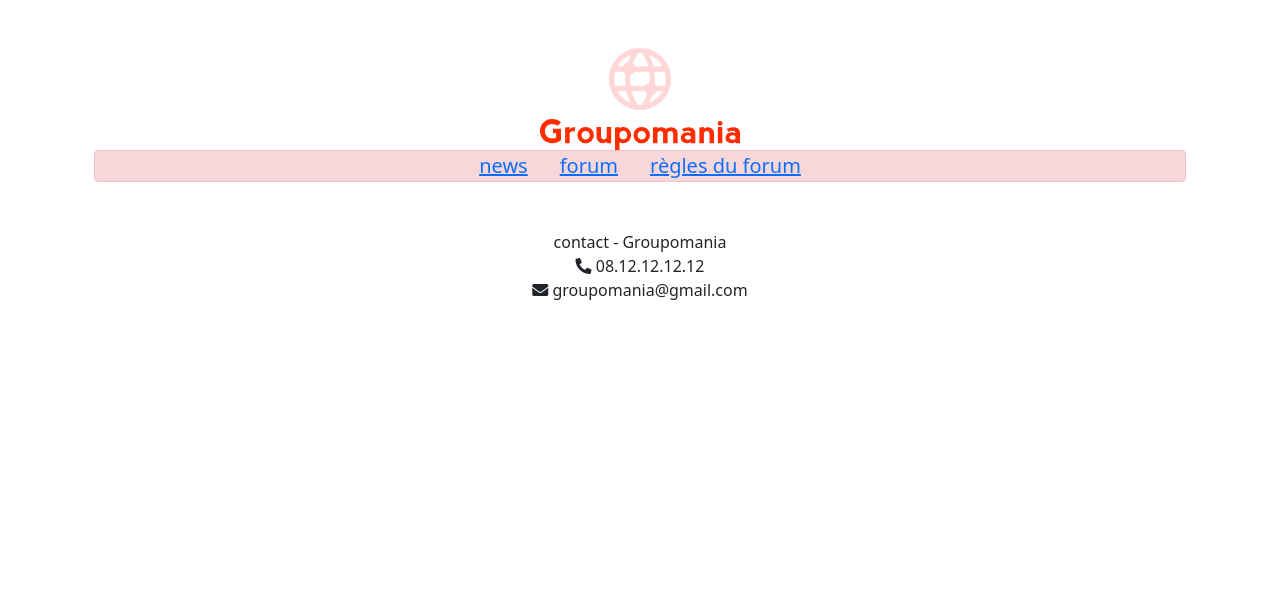
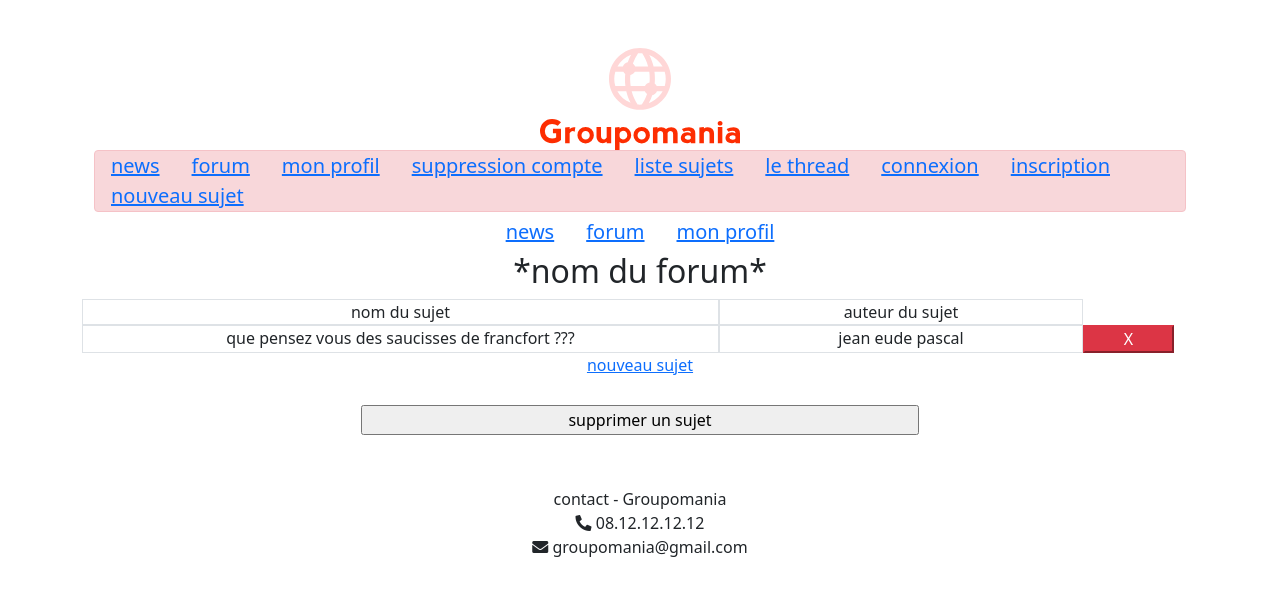
Before and after one commit to RuneCodeur/jonathanlarroux7_15062021, a Vue app in the folder groupomania-vue-cli-app/: page /#/thread in a window 1280 px wide. Before the commit this address led to /#/forum. Shown: the top 596 px of the page. Built offline with nearby package versions, Linux system fonts and the light colour scheme.

Commit message:
ajout de la base et des routes du frontend

```diff
--- a/groupomania-vue-cli-app/src/App.vue
+++ b/groupomania-vue-cli-app/src/App.vue
@@ -1,12 +1,20 @@
 <template>
   <div id="nav" class="container">
-    <header class="container text-center my-5">
+    <header class="container text-center mt-5">
       <img src="../src/assets/icon-font.svg" alt="Groupomania" width="200">
-      <nav class="navbar-brand m-0 p-0 alert alert-danger text-center">
-      <router-link to="/" class="mx-3">news</router-link>
-      <router-link to="/" class="mx-3">forum</router-link>
-      <router-link to="/" class="mx-3">règles du forum</router-link>
+
+      <nav class="navbar-brand m-0 p-0 alert alert-danger d-flex flex-wrap">
+      <router-link to="/news" class="mx-3">news</router-link>
+      <router-link to="/forum" class="mx-3">forum</router-link>
+      <router-link to="/myAccount" class="mx-3">mon profil</router-link>
+      <router-link to="/myAccount/delete" class="mx-3">suppression compte</router-link>
+      <router-link to="/thread" class="mx-3">liste sujets</router-link>
+      <router-link to="/sujet/123" class="mx-3">le thread</router-link>
+      <router-link to="/" class="mx-3">connexion</router-link>
+      <router-link to="/inscription" class="mx-3">inscription</router-link>
+      <router-link to="/sujet/new" class="mx-3">nouveau sujet</router-link>
     </nav>
+
     </header>
 
 
--- a/groupomania-vue-cli-app/src/components/Connexion.vue
+++ b/groupomania-vue-cli-app/src/components/Connexion.vue
@@ -1,13 +1,16 @@
 <template>
   <div class="connexion">
+
     <nav class="navbar-brand m-0 text-center">
       <router-link to="/" class="mx-3">connexion</router-link>
       <router-link to="/inscription" class="mx-3">inscription</router-link>
     </nav>
-    <form class="card" method="post">
+
+    <form class="d-flex container flex-column" method="post">
       <fieldset class="text-center">
 
         <legend>connexion</legend>
+
         <div class="my-2">
           <label for="mail" class="col-3 col-md-2">adresse mail: </label><input type="mail" name="mail">
         </div>
--- /dev/null
+++ b/groupomania-vue-cli-app/src/components/DeleteAccount.vue
@@ -0,0 +1,24 @@
+<template>
+  <div class="delete text-center">
+
+    <nav class="navbar-brand m-0 text-center">
+      <router-link to="/news" class="mx-3">news</router-link>
+      <router-link to="/forum" class="mx-3">forum</router-link>
+      <router-link to="/myAccount" class="mx-3">mon profil</router-link>
+    </nav>
+    <h2>suppression du compte</h2>
+    <div class="d-flex container flex-column alert alert-warning fs-4">
+      Attention : la suppression du compte est irréversible !
+    </div>
+    <input type="button" value="je supprime mon compte" class="my-4 fs-4 btn-danger p-2">
+
+  </div>
+</template>
+
+<script>
+export default {
+}
+</script>
+
+<style scoped lang="scss">
+</style>
--- /dev/null
+++ b/groupomania-vue-cli-app/src/components/Forum.vue
@@ -0,0 +1,47 @@
+<template>
+  <div class="forum">
+
+    <nav class="navbar-brand m-0 text-center">
+      <router-link to="/news" class="mx-3">news</router-link>
+      <router-link to="/forum" class="mx-3">forum</router-link>
+      <router-link to="/myAccount" class="mx-3">mon profil</router-link>
+    </nav>
+
+    <div class="d-flex container flex-column text-center">
+
+      <h2>forum</h2>
+
+      <div class="d-flex align-items-center flex-column">
+
+        <div class="fs-3 my-2 row col-12">
+          <router-link to="/thread" class="text-decoration-none text-white card col-10 p-2 bg-success">
+          *faire des trucs le Week-end*
+          </router-link>
+          <input type="button" value="X" class="col-2 btn-danger">
+        </div>
+
+
+
+      </div>
+      <div class="d-flex justify-content-center row mt-4" >
+        <input type="button" class="m-1 col-6" value="ajouter un forum">
+      <form class="d-flex justify-content-center row my-4" method="post">
+        <fieldset class="text-center">
+           <label for="title" class=""> titre du forum: </label>
+          <input type="text" name="title" placeholder="titre du forum" class="m-2 col-6">
+        </fieldset>
+        <input type="button" value="ajouter" class="col-3" >
+      </form>
+      <input type="button" class="m-1 col-6" value="supprimer un forum" >
+      </div>
+    </div>
+  </div>
+</template>
+
+<script>
+export default {
+}
+</script>
+
+<style scoped lang="scss">
+</style>
--- a/groupomania-vue-cli-app/src/components/Inscription.vue
+++ b/groupomania-vue-cli-app/src/components/Inscription.vue
@@ -1,13 +1,16 @@
 <template>
   <div class="inscription">
+
     <nav class="navbar-brand m-0 text-center">
       <router-link to="/" class="mx-3">connexion</router-link>
       <router-link to="/inscription" class="mx-3">inscription</router-link>
     </nav>
-    <form class="card" method="post">
+
+    <form class="d-flex container flex-column" method="post">
       <fieldset class="text-center">
 
         <legend>inscription</legend>
+
         <div class="my-2">
           <label for="pseudo" class="col-3 col-md-2" >pseudo: </label><input type="text" name="pseudo">
         </div>
--- /dev/null
+++ b/groupomania-vue-cli-app/src/components/MyAccount.vue
@@ -0,0 +1,39 @@
+<template>
+  <div class="myAccount">
+
+    <nav class="navbar-brand m-0 text-center">
+      <router-link to="/news" class="mx-3">news</router-link>
+      <router-link to="/forum" class="mx-3">forum</router-link>
+      <router-link to="/myAccount" class="mx-3">mon profil</router-link>
+    </nav>
+
+    <div class="d-flex container flex-column">
+
+      <h2 class="text-center">mon compte</h2>
+
+      <div class="d-flex mt-4 align-items-center"> connecté en tant que: <div class="mx-2 fw-bold fs-5 d-flex"> Didier </div></div>
+     <input type="button" value="changer de pseudo" class="mt-2 col-6">
+
+     <form method="post">
+      <fieldset class="my-4">
+        <div>
+          <label for="pseudo" class="mx-3" >nouveau pseudo: </label><input type="text" name="pseudo">
+        </div>
+        <input type="button" value="je change de pseudo" class="my-3">
+      </fieldset>
+    </form>
+
+    <div class="text-center my-2">
+      <router-link to="/myAccount/delete">supprimer mon compte</router-link>
+    </div>
+    </div>
+  </div>
+</template>
+
+<script>
+export default {
+}
+</script>
+
+<style scoped lang="scss">
+</style>
--- /dev/null
+++ b/groupomania-vue-cli-app/src/components/NewSujet.vue
@@ -0,0 +1,34 @@
+<template>
+  <div class="threadList">
+
+    <nav class="navbar-brand m-0 text-center">
+      <router-link to="/news" class="mx-3">news</router-link>
+      <router-link to="/forum" class="mx-3">forum</router-link>
+      <router-link to="/myAccount" class="mx-3">mon profil</router-link>
+    </nav>
+
+    <div class="d-flex container flex-column text-center">
+
+      <h2>nouveau sujet</h2>
+
+      <form class="d-flex justify-content-center row my-4" method="post">
+        <fieldset class="text-center">
+
+           <label for="title" class=""> titre du sujet: </label>
+          <input type="text" name="title" placeholder="titre du sujet" class="m-2 col-6">
+
+        <textarea name="commentaire" class="col-10" placeholder="mon commentaire ici !"></textarea>
+        </fieldset>
+        <input type="button" value="créer un sujet" class="col-5" >
+      </form>
+    </div>
+  </div>
+</template>
+
+<script>
+export default {
+}
+</script>
+
+<style scoped lang="scss">
+</style>
--- /dev/null
+++ b/groupomania-vue-cli-app/src/components/News.vue
@@ -0,0 +1,35 @@
+<template>
+  <div class="news">
+
+    <nav class="navbar-brand m-0 text-center">
+      <router-link to="/news" class="mx-3">news</router-link>
+      <router-link to="/forum" class="mx-3">forum</router-link>
+      <router-link to="/myAccount" class="mx-3">mon profil</router-link>
+    </nav>
+
+    <div class="d-flex container flex-column text-center">
+
+      <h2>news</h2>
+
+      <div class="d-flex align-items-center flex-column">
+
+        <router-link to="/" class="text-decoration-none text-dark card col-10 my-2 text-start border border-primary">
+          <div class="border-bottom border-secondary p-1 mb-4">
+            <div class="fw-bold fs-5">jean roger moure</div>
+            <div class="fst-italic px-3">le 12/03/2021 à 12h41</div>
+          </div>
+          <div class="mx-2">alors voila, moi j'aime bien les saucisses de francfort</div>
+        </router-link>
+
+      </div>
+    </div>
+  </div>
+</template>
+
+<script>
+export default {
+}
+</script>
+
+<style scoped lang="scss">
+</style>
--- /dev/null
+++ b/groupomania-vue-cli-app/src/components/Thread.vue
@@ -0,0 +1,42 @@
+<template>
+  <div class="thread">
+
+    <nav class="navbar-brand m-0 text-center">
+      <router-link to="/news" class="mx-3">news</router-link>
+      <router-link to="/forum" class="mx-3">forum</router-link>
+      <router-link to="/myAccount" class="mx-3">mon profil</router-link>
+    </nav>
+
+    <div class="d-flex container flex-column text-center">
+      <h2>*nom du sujet*</h2>
+      <p>par jean eude pascal</p>
+
+      <div class="d-flex align-items-center flex-column">
+
+        <div class="card col-11 text-start border border-primary">
+          <div class="border-bottom border-secondary p-1">
+            <div class="fw-bold fs-5">jean roger moure</div>
+            <div class="row m-0">
+              <div class="fst-italic p-0 col-8 border">le 12/03/2021 à 12h12</div>
+              <input type="button" value="modifier" class="col-4">
+            </div>
+          </div>
+          <div class="mx-2 my-4">alors voila, moi j'aime bien les saucisses de francfort</div>
+        </div>
+
+      </div>
+      <div class="mt-5 d-flex align-items-center flex-column ">
+        <textarea name="commentaire" class="col-10" placeholder="écrit ton commentaire ici !"></textarea>
+        <input class="mt-2" type="button" value="poster">
+      </div>
+    </div>
+  </div>
+</template>
+
+<script>
+export default {
+}
+</script>
+
+<style scoped lang="scss">
+</style>
--- /dev/null
+++ b/groupomania-vue-cli-app/src/components/ThreadList.vue
@@ -0,0 +1,42 @@
+<template>
+  <div class="threadList">
+
+    <nav class="navbar-brand m-0 text-center">
+      <router-link to="/news" class="mx-3">news</router-link>
+      <router-link to="/forum" class="mx-3">forum</router-link>
+      <router-link to="/myAccount" class="mx-3">mon profil</router-link>
+    </nav>
+
+    <div class="d-flex container flex-column text-center">
+
+      <h2>*nom du forum*</h2>
+      <div class="row col-12">
+        <div class="col-7 border">nom du sujet</div>
+        <div class="col-4 border">auteur du sujet</div>
+      </div>
+      <div>
+        <router-link to="/sujet/123" class="text-decoration-none text-dark d-flex row col-12">
+          <div class="col-7 border">que pensez vous des saucisses de francfort ???</div>
+          <div class="col-4 border"> jean eude pascal</div>
+          <input type="button" value="X" class="btn-danger col-1 p-0">
+      </router-link>
+      </div>
+
+      <router-link to="/sujet/new" class="mx-3">nouveau sujet</router-link>
+
+      <div class="d-flex justify-content-center row mt-4 " >
+
+      <input type="button" class="m-1 col-6" value="supprimer un sujet" >
+
+      </div>
+    </div>
+  </div>
+</template>
+
+<script>
+export default {
+}
+</script>
+
+<style scoped lang="scss">
+</style>
--- a/groupomania-vue-cli-app/src/router/index.js
+++ b/groupomania-vue-cli-app/src/router/index.js
@@ -12,6 +12,41 @@ const routes = [
     name: 'Inscription',
     component: () => import('../components/Inscription'),
   },
+  {
+    path: '/forum',
+    name: 'Forum',
+    component: () => import('../components/Forum'),
+  },
+  {
+    path: '/news',
+    name: 'News',
+    component: () => import('../components/News'),
+  },
+  {
+    path: '/myAccount',
+    name: 'MyAccount',
+    component: () => import('../components/MyAccount'),
+  },
+  {
+    path: '/myAccount/delete',
+    name: 'DeleteAccount',
+    component: () => import('../components/DeleteAccount'),
+  },
+  {
+    path: '/thread',
+    name: 'Threadlist',
+    component: () => import('../components/ThreadList'),
+  },
+  {
+    path: '/sujet/123',
+    name: 'Thread',
+    component: () => import('../components/Thread'),
+  },
+  {
+    path: '/sujet/new',
+    name: 'newSujet',
+    component: () => import('../components/NewSujet'),
+  },
 ]
 
 const router = createRouter({
```
Also changed, not shown: 1 other file (tests, documents, lock files or other folders).
